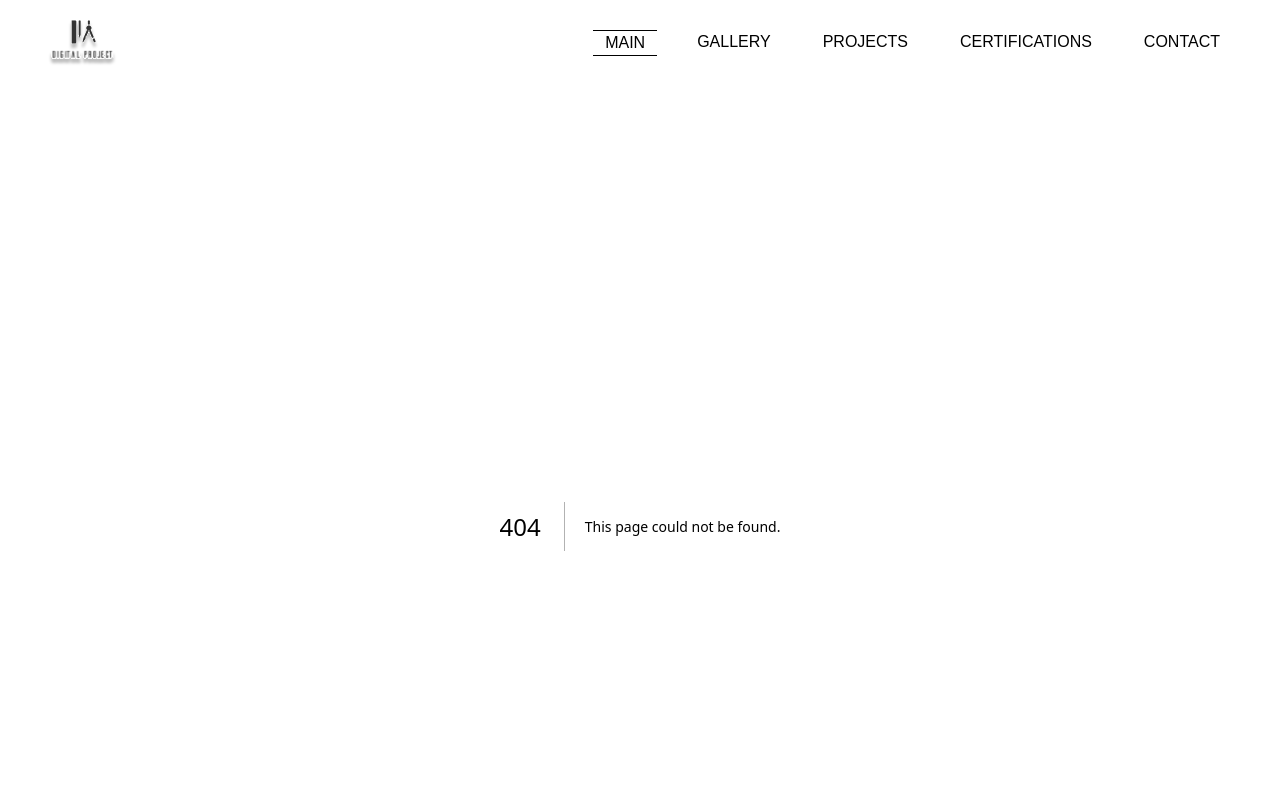
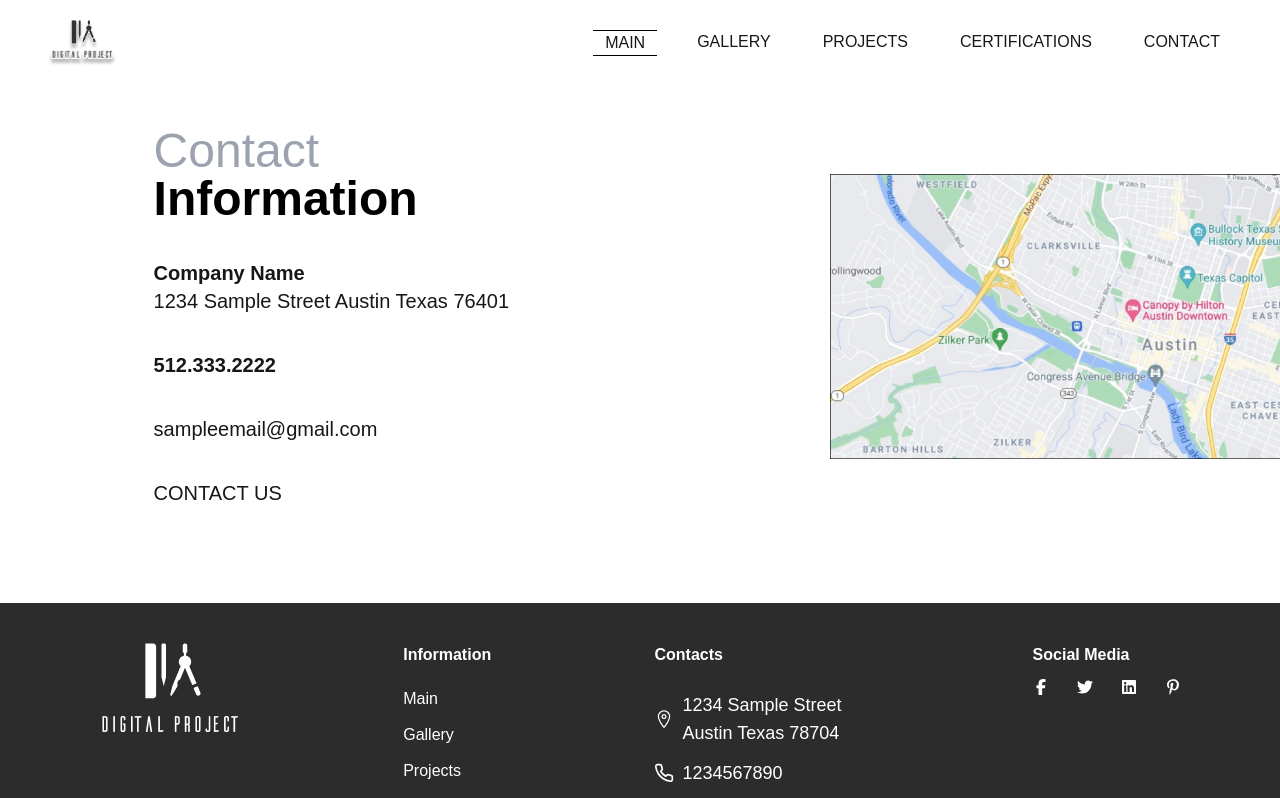
Before and after one commit to muhammadali1631/assignment, a Next.js app: page /contact in a window 1280 px wide. Before the commit this address had no page. Shown: the top 798 px of the page. Built offline with nearby package versions, Linux system fonts and the light colour scheme.

Commit message:
error solving

```diff
--- /dev/null
+++ b/app/certifications/page.tsx
@@ -0,0 +1,11 @@
+import React from 'react'
+
+const page = () => {
+  return (
+    <div className='h-screen'>
+        <h1 className='pl-6 sm:pl-14 md:pl-28 lg:pl-40 text-2xl md:text-5xl mb-6 text-gray-400'>Our<br /> <span className='text-black font-semibold'>Projects</span> </h1>
+    </div>
+  )
+}
+
+export default page
--- /dev/null
+++ b/app/contact/page.tsx
@@ -0,0 +1,19 @@
+import React from 'react'
+import img1 from '@/images/image 14.png'
+import Image from 'next/image'
+const page = () => {
+  return (
+    <div className='flex flex-col md:flex-row justify-center md:justify-between items-center gap-10 text-xl'>
+        <div className='flex flex-col gap-9 items-start md:pl-[12vw]'>
+        <h1 className='text-3xl md:text-5xl text-gray-400'>Contact<br /> <span className='text-black font-semibold'>Information</span> </h1>
+        <p><span className='font-semibold'>Company Name</span> <br />1234 Sample Street Austin Texas 76401 </p>
+        <p className='font-semibold'>512.333.2222</p>
+        <p>sampleemail@gmail.com</p>
+        <button>CONTACT US</button>
+        </div>
+        <Image src={img1} alt='map' className='w-[330px] sm:w-[450px] object-contain flex '/>
+    </div>
+  )
+}
+
+export default page
--- a/app/projects/page.tsx
+++ b/app/projects/page.tsx
@@ -4,6 +4,7 @@ import img1 from '@/images/image 30.png'
 import img2 from '@/images/image 33.png'
 import img3 from '@/images/image 32.png'
 import { FaArrowRightLong } from 'react-icons/fa6'
+import CountArrow from '@/components/CountArrow'
 const page = () => {
   return (
     <div>
@@ -36,6 +37,9 @@ const page = () => {
                 </div>
             </div>
         </div>
+        <div className=''>
+        <CountArrow/>
+        </div>
     </div>
   )
 }
```
Also changed, not shown: images/image 14.png (added).
